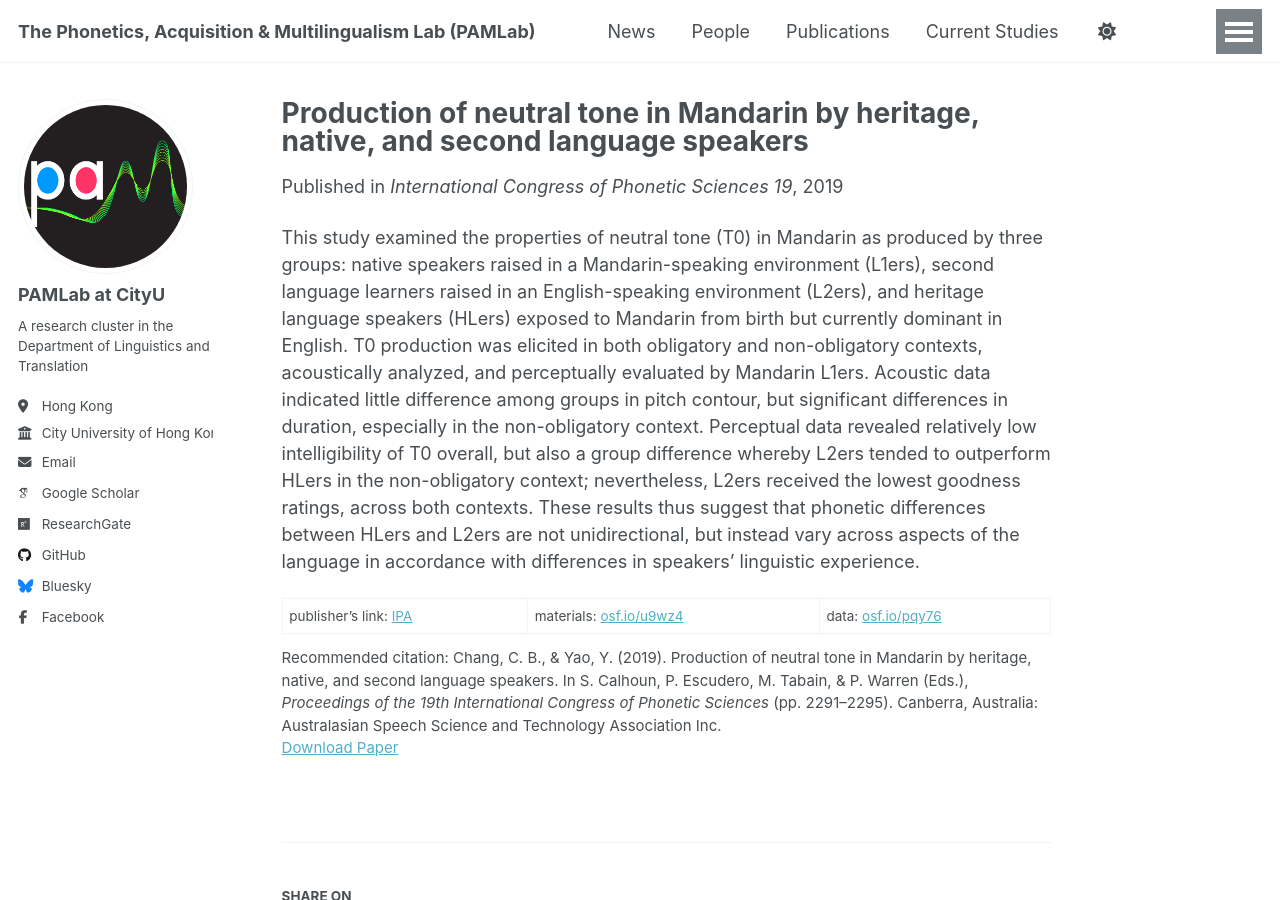
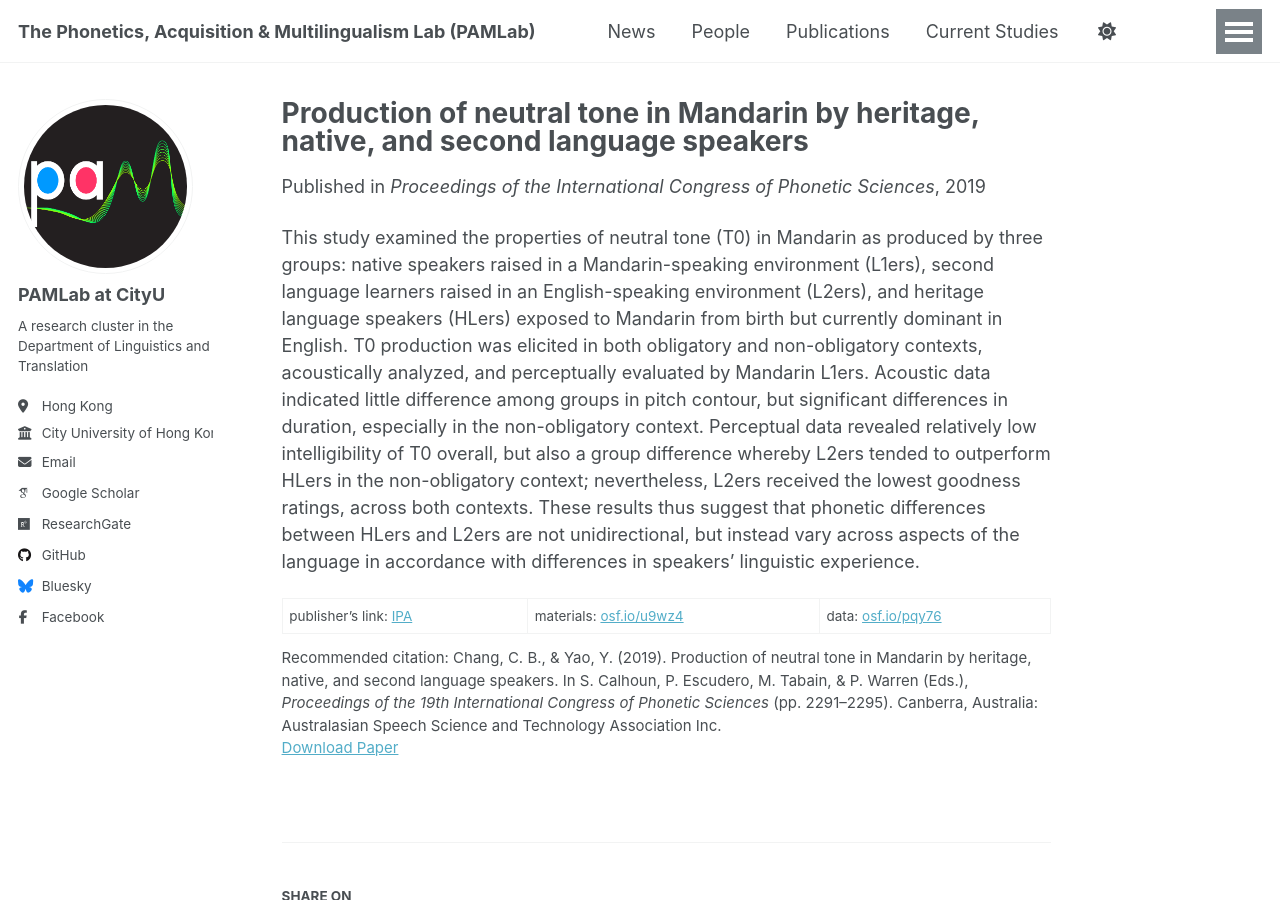
Before and after one commit to thepamlab/thepamlab.github.io, a Jekyll site: the page built from _publications/2019-08-05-production-of-neutral.md, in a window 1280 px wide and 900 px high. Built offline with Jekyll 4.4.1, drawn with Linux system fonts in a browser that asks for light colours; some web fonts are replaced; a script that is not in the unit is left out.

Commit message:
Update 2019-08-05-production-of-neutral.md

```diff
--- a/_publications/2019-08-05-production-of-neutral.md
+++ b/_publications/2019-08-05-production-of-neutral.md
@@ -5,7 +5,7 @@ category: proceedings
 permalink: /publication/2019-08-05-production-of-neutral
 excerpt: 'This study examined the properties of neutral tone (T0) in Mandarin as produced by three groups...'
 date: 2019-08-05
-venue: 'International Congress of Phonetic Sciences 19'
+venue: 'Proceedings of the International Congress of Phonetic Sciences'
 paperurl: 'http://thepamlab.github.io/files/ChangYao2019_ICPhS19.pdf'
 citation: 'Chang, C. B., & Yao, Y. (2019). Production of neutral tone in Mandarin by heritage, native, and second language speakers. In S. Calhoun, P. Escudero, M. Tabain, & P. Warren (Eds.), <i>Proceedings of the 19th International Congress of Phonetic Sciences</i> (pp. 2291–2295). Canberra, Australia: Australasian Speech Science and Technology Association Inc.'
 ---
```
